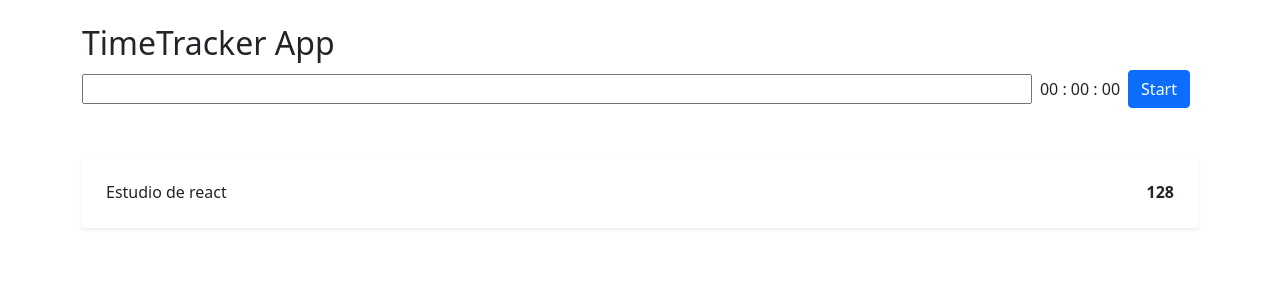
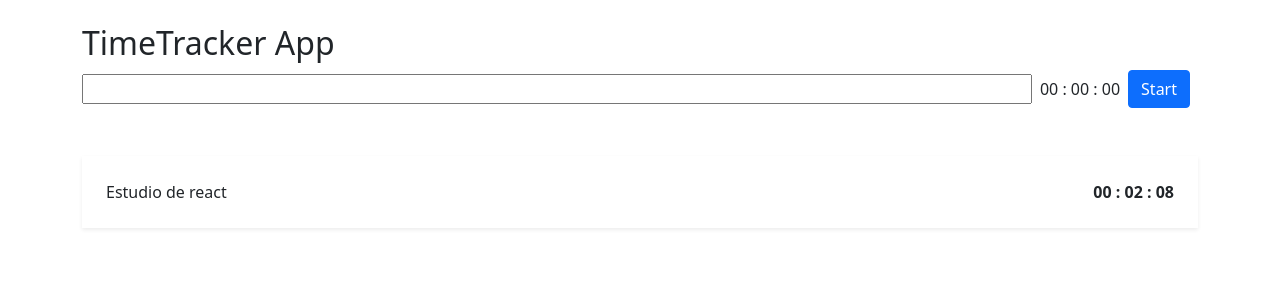
Before and after one commit to tobicorradi/time-tracking-app, a React (Create React App) app: page / in a window 1280 px wide. Shown: the top 300 px of the page. Built offline with nearby package versions, Linux system fonts and the light colour scheme.

Commit message:
Formatting seconds

```diff
--- /dev/null
+++ b/src/Utils.jsx
@@ -0,0 +1,8 @@
+export const formatTime = (seconds) => {
+    const getSeconds = `0${(seconds % 60)}`.slice(-2)
+    const minutes = `${Math.floor(seconds / 60)}`
+    const getMinutes = `0${minutes % 60}`.slice(-2)
+    const getHours = `0${Math.floor(seconds / 3600)}`.slice(-2)
+
+    return `${getHours} : ${getMinutes} : ${getSeconds}`
+}
--- a/src/components/TaskCreator/TaskCreator.jsx
+++ b/src/components/TaskCreator/TaskCreator.jsx
@@ -1,6 +1,6 @@
 import React, {useRef} from 'react'
 import Button from 'react-bootstrap/Button';
-
+import { formatTime } from '../../Utils';
 const TaskCreator = ({timer, setTimer, newTask, setNewTask, setList, list, timerActive, setTimerActive}) => {
     const countRef = useRef(null)
     const createTask = () => {
@@ -36,21 +36,13 @@ const TaskCreator = ({timer, setTimer, newTask, setNewTask, setList, list, timer
             createTask()
         }
     }
-    const formatTime = () => {
-        const getSeconds = `0${(timer % 60)}`.slice(-2)
-        const minutes = `${Math.floor(timer / 60)}`
-        const getMinutes = `0${minutes % 60}`.slice(-2)
-        const getHours = `0${Math.floor(timer / 3600)}`.slice(-2)
-
-        return `${getHours} : ${getMinutes} : ${getSeconds}`
-    }
 
     return (
         <>
             <h2>TimeTracker App</h2>
             <form onSubmit={handleSubmit} className="w-100 d-flex align-items-center">
                 <input value={newTask} onChange={(e) => setNewTask(e.target.value)} style={{flex: 1}} className="me-2" type="text"/>
-                <span className="me-2">{formatTime()}</span>
+                <span className="me-2">{formatTime(timer)}</span>
                 {timerActive
                 ? <Button onClick={handleStop}>Stop</Button>
                 : <Button onClick={handleStart} variant="primary" className="me-2">Start</Button>}
--- a/src/components/TaskList/TaskList.jsx
+++ b/src/components/TaskList/TaskList.jsx
@@ -1,12 +1,13 @@
 import React from 'react'
+import { formatTime } from '../../Utils'
+const TaskList = ({list}) => {
 
-const TaskList = ({list}) => {
     return (
         <section className="task-list mt-5">
             {list.map(el => (
                 <div className="task d-flex justify-content-between p-4 shadow-sm mb-3">
                     <span>{el.text}</span>
-                    <strong>{el.time}</strong>
+                    <strong>{formatTime(el.time)}</strong>
                 </div>
             ))}
         </section>
```
